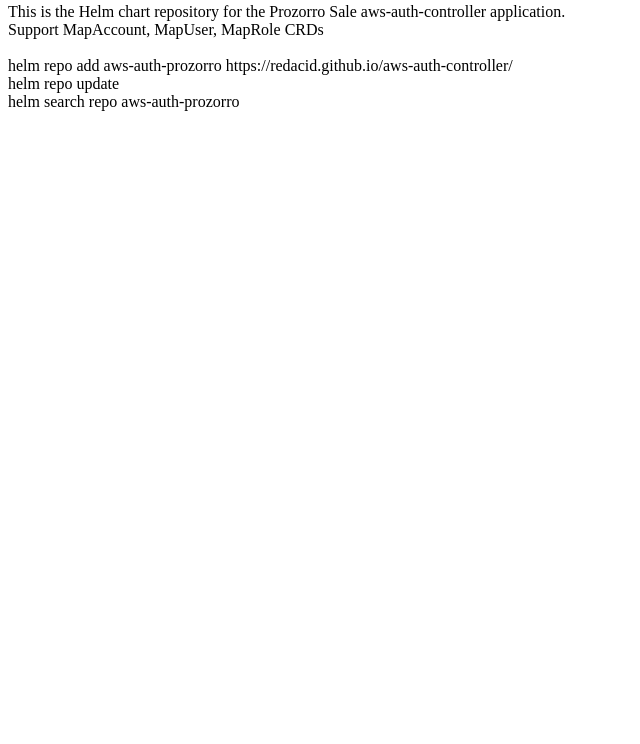
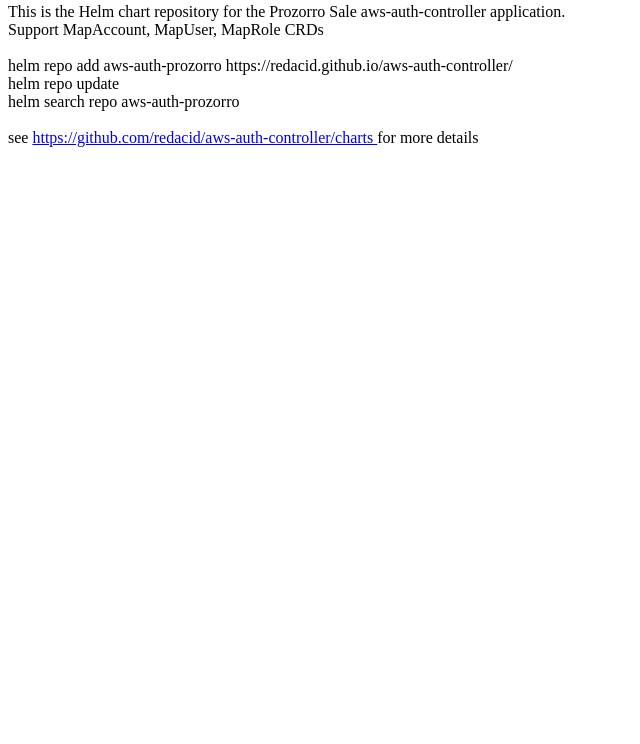
Before and after one commit to redacid/aws-auth-controller, a plain HTML site: page index.html in a window 1280 px wide. Shown: the part 56-800 px from the top of the page, without its empty margins (0-640 px from the left). Drawn offline with Linux system fonts and the light colour scheme.

Commit message:
edt index.html

```diff
--- a/index.html
+++ b/index.html
@@ -11,6 +11,9 @@ Support MapAccount, MapUser, MapRole CRDs <br /><br />
 helm repo add aws-auth-prozorro https://redacid.github.io/aws-auth-controller/ <br />
 helm repo update <br />
 helm search repo aws-auth-prozorro <br />
+<br />
+see <a href="https://github.com/redacid/aws-auth-controller/charts">https://github.com/redacid/aws-auth-controller/charts
+    </a>for more details
 
 </body>
 </html>
```
Also changed, not shown: 1 other file.
